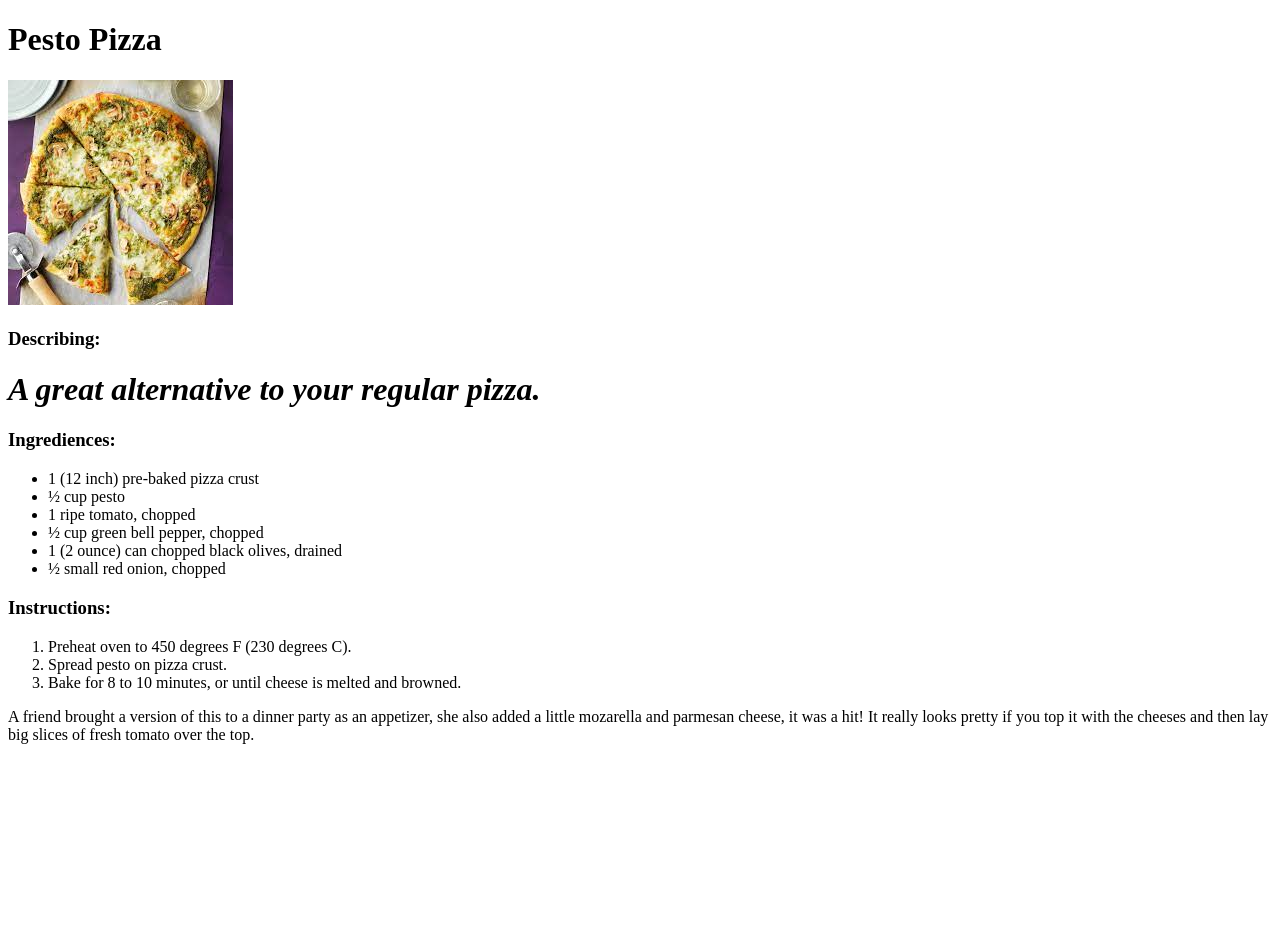
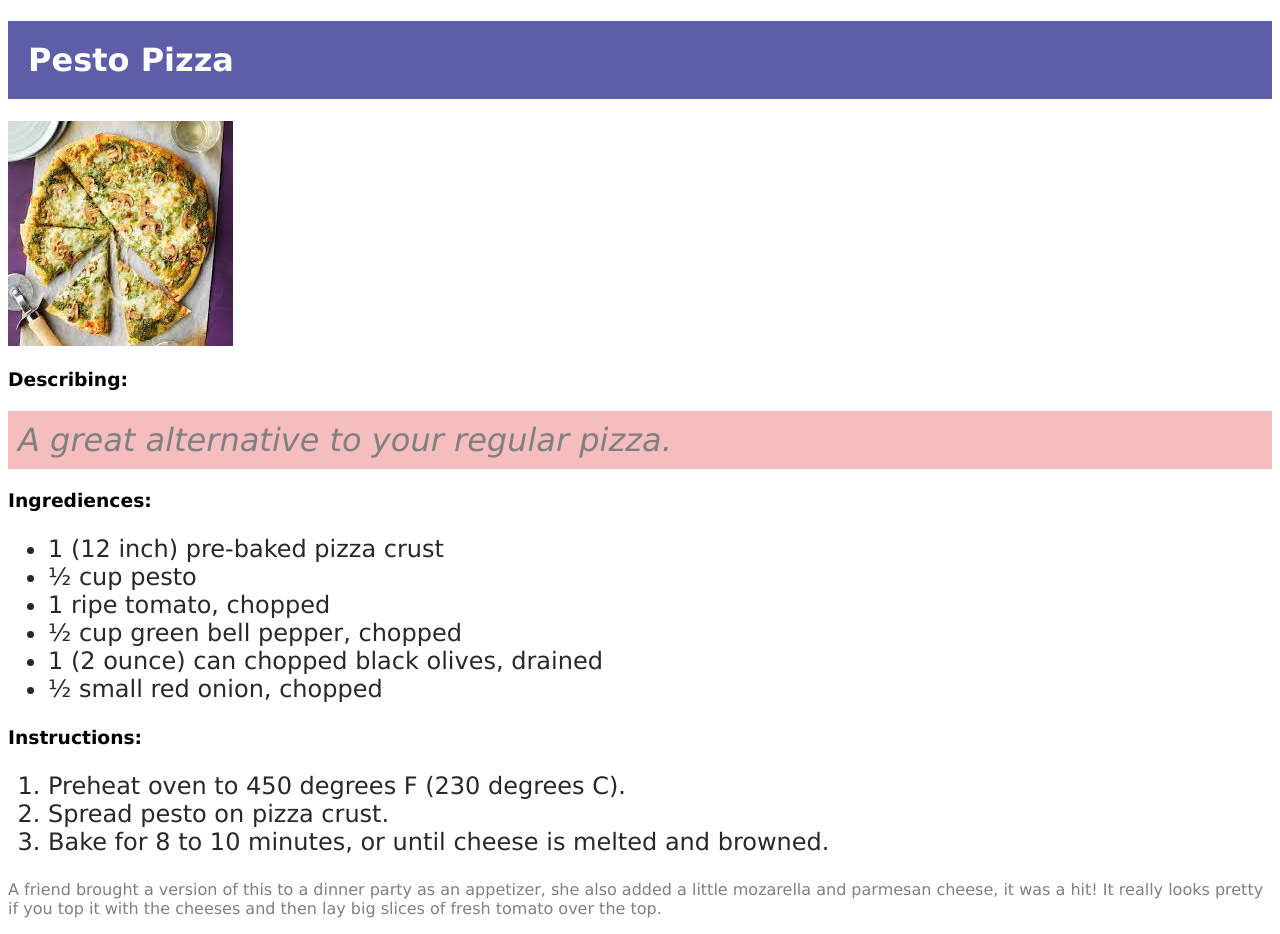
Before and after one commit to JirkaVicha/odin-recipes, a plain HTML site: page recipes/pizza.html in a window 1280 px wide. Before the commit the page ends 800 px from the top, so only its background shows below. Drawn offline with Linux system fonts and the light colour scheme.

Commit message:
Adding modified files by css

```diff
--- /dev/null
+++ b/css/styles.css
@@ -0,0 +1,38 @@
+body {
+    font-family: Verdana, Geneva, Tahoma, sans-serif;
+}
+
+.header {
+    background-color: rgb(93, 93, 168);
+    color: #fff;
+    padding: 20px 20px;
+}
+
+p {
+    color: grey;
+}
+
+.container {
+    margin: 50px;
+    font-size: 35px;
+}
+
+.describing {
+    background-color: rgb(245, 189, 189);
+    padding: 10px 10px;
+    color: grey;
+    font-weight: 100;
+}
+
+a:visited {
+    color: rgb(230, 57, 57);
+}
+
+a:hover {
+    color: rgb(93, 93, 168);
+}
+
+.list {
+    color: rgb(41, 40, 40);
+    font-size: 1.5em;
+}
--- a/recipes/pizza.html
+++ b/recipes/pizza.html
@@ -4,15 +4,16 @@
     <meta charset="UTF-8">
     <meta http-equiv="X-UA-Compatible" content="IE=edge">
     <meta name="viewport" content="width=device-width, initial-scale=1.0">
+    <link rel="stylesheet" href="../css/styles.css">
     <title>Pizza</title>
 </head>
 <body>
-    <h1>Pesto Pizza</h1>
+    <h1 class="header">Pesto Pizza</h1>
     <img src="../images/pesto-pizza.jpeg" alt="Pesto Pizza">
     <h3>Describing:</h3>
-    <h1><em>A great alternative to your regular pizza.</em></h1>
+    <h1 class="describing"><em>A great alternative to your regular pizza.</em></h1>
     <h3>Ingrediences:</h3>
-    <ul>
+    <ul class="list">
         <li>1 (12 inch) pre-baked pizza crust</li>
         <li>½ cup pesto</li>
         <li>1 ripe tomato, chopped</li>
@@ -21,7 +22,7 @@
         <li>½ small red onion, chopped</li>
     </ul>
     <h3>Instructions:</h3>
-    <ol>
+    <ol class="list">
         <li>Preheat oven to 450 degrees F (230 degrees C).</li>
         <li>Spread pesto on pizza crust.</li>
         <li>Bake for 8 to 10 minutes, or until cheese is melted and browned.</li>
```
Also changed, not shown: index.html (+4 -1 lines), recipes/lasagna.html (+5 -4 lines).
